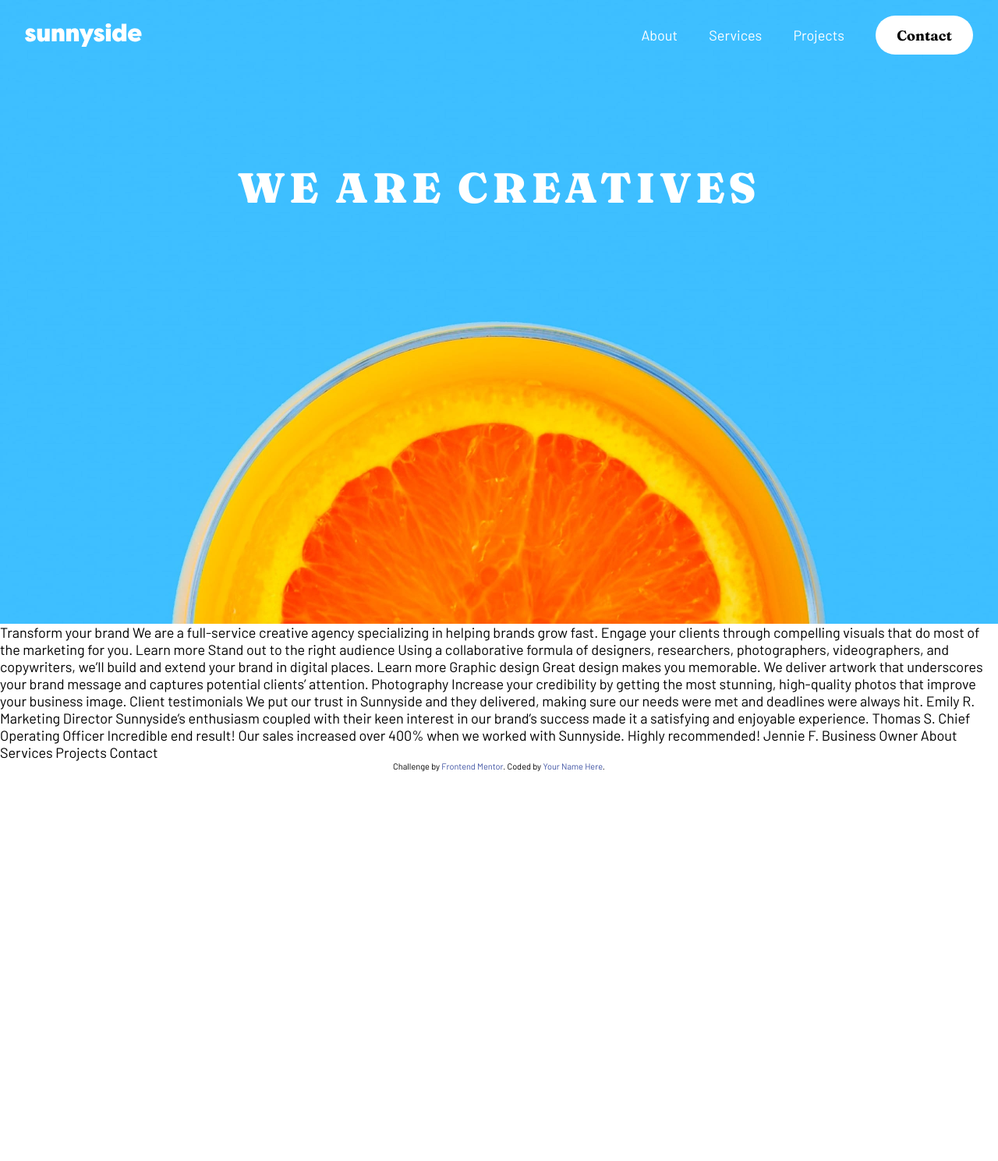
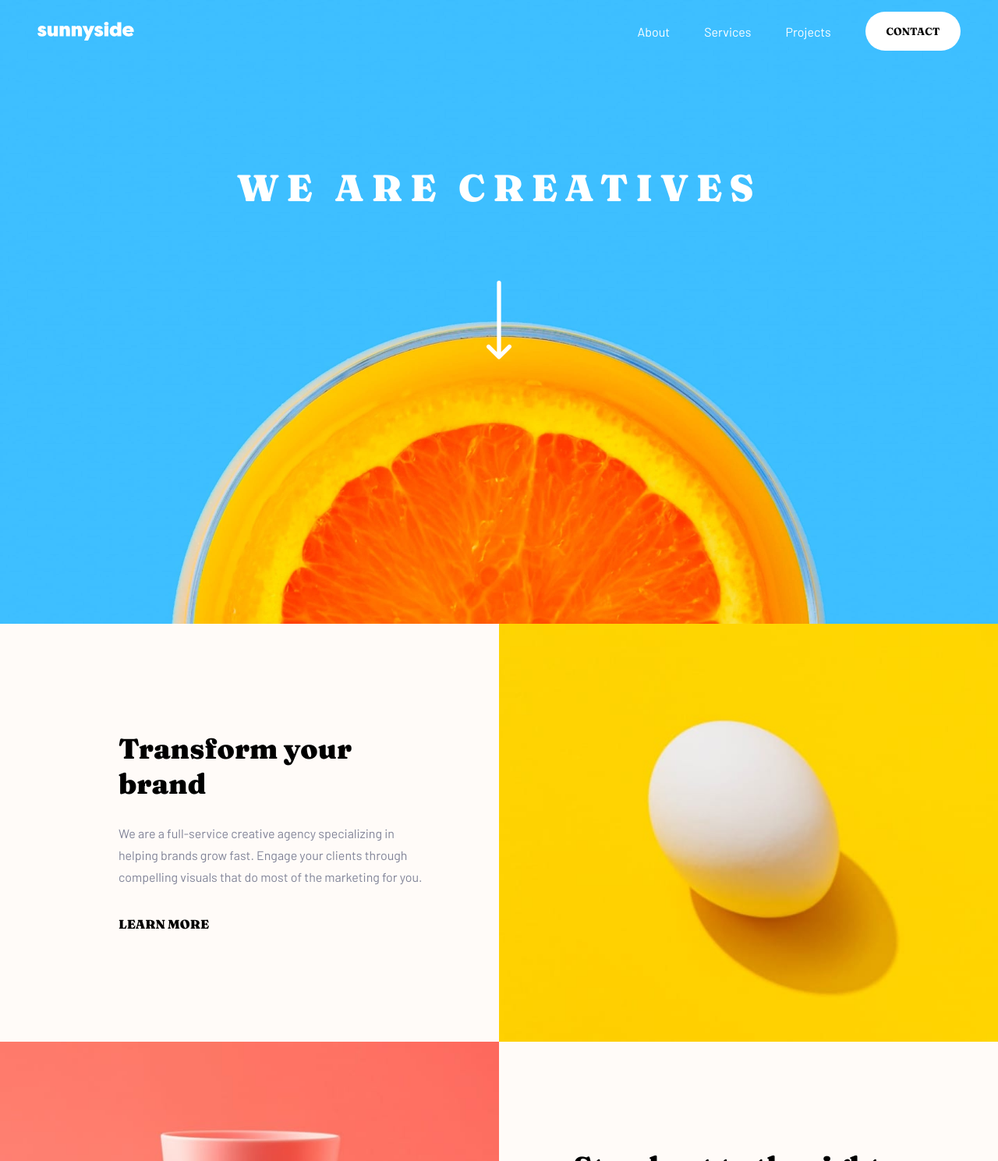
Before and after one commit to Arthur-Resende/Sunnyside-agency-landing-page, a plain HTML site: page index.html in a window 1280 px wide. Shown: the top 1489 px of the page at 78% size. Before the commit the page ends 989 px from the top, so only its background shows below. Drawn offline with Linux system fonts and the light colour scheme.

Commit message:
section gallery partially added

```diff
--- a/index.html
+++ b/index.html
@@ -16,40 +16,88 @@
   </style>
 </head>
 <body>
-  <div class="navbar">
-    <div class="logo">
+
+<!-- Creating the navbar -->
+
+  <div class="navbar flex">
+    <div class="flex vertical-center">
       <img src="images/logo.svg" alt="sunnyside logo" />
     </div>
-    <div class="navlinks">
+    <div class="navlinks flex vertical-center">
       <a href="#">About</a>
       <a href="#">Services</a>
       <a href="#">Projects</a>
-      <button class="Fraunces-font">Contact</button>
+      <button class="Fraunces-font uppercase">Contact</button>
     </div>
   </div>
+
+<!-- Main landing section -->
+
   <section class="we-are-creatives">
-    <div class="container">
-      <h1 class="text-center Fraunces-font">We are creatives</h1>
+    <div class="container full-width flex vertical-center">
+      <h1 class="text-center Fraunces-font uppercase bold">We are creatives</h1>
     </div>
+    <img class="arrow-down" src="images/icon-arrow-down.svg" alt="downward arrow"/>
   </section>
-  Transform your brand
 
-  We are a full-service creative agency specializing in helping brands grow fast.
-  Engage your clients through compelling visuals that do most of the marketing for you.
+<!-- Gallery section -->
 
-  Learn more
+  <section class="gallery">
 
-  Stand out to the right audience
+<!-- first row -->
 
-  Using a collaborative formula of designers, researchers, photographers, videographers, and copywriters, we’ll build and extend your brand in digital places.
+    <div class="gallery-item">
+      <div class="text-item text-item-left">
+        <h2 class="Fraunces-font bold">Transform your brand</h2>
+        <p class="gallery-text">
+          We are a full-service creative agency specializing in helping brands grow fast.
+          Engage your clients through compelling visuals that do most of the marketing for you.
+        </p>
+        <a class="Fraunces-font uppercase bold learn-more">Learn more</a>
+      </div>
+    </div>
 
-  Learn more
+    <div class="gallery-item gallery-image">
+      <img class="gallery-image" src="images/desktop/image-transform.jpg" alt="an egg">
+    </div>
 
-  Graphic design
-  Great design makes you memorable. We deliver artwork that underscores your brand message and captures potential clients’ attention.
+<!-- second row -->
 
-  Photography
-  Increase your credibility by getting the most stunning, high-quality photos that improve your business image.
+    <div class="gallery-item">
+      <img class="gallery-image" src="images/desktop/image-stand-out.jpg" alt="an opaque wine cup">
+    </div>
+
+    <div class="gallery-item">
+      <div class="text-item text-item-right">
+        <h2 class="Fraunces-font bold">Stand out to the right audience</h2>
+
+        <p class="gallery-text">
+          Using a collaborative formula of designers, researchers, photographers, videographers, and copywriters, we’ll build and extend your brand in digital places.
+        </p>
+
+        <a class="Fraunces-font uppercase bold learn-more">Learn more</a>
+      </div>
+    </div>
+
+<!-- last row -->
+
+    <div class="gallery-item last-row" id="first-image">
+      <img class="gallery-image" src="images/desktop/image-graphic-design.jpg" alt="two cherries">
+      <h2 class="Fraunces-font bold">Graphic design</h2>
+      <p class="gallery-text">
+        Great design makes you memorable. We deliver artwork that underscores your brand message and captures potential clients’ attention.
+      </p>
+    </div>
+
+    <div class="gallery-item last-row" id="second-image">
+      <img class="gallery-image" src="images/desktop/image-photography.jpg" alt="an orange">
+      <h2 class="Fraunces-font bold">Photography</h2>
+      <p>
+        Increase your credibility by getting the most stunning, high-quality photos that improve your business image.
+      </p>
+    </div>
+
+  </section>
 
   Client testimonials
 
--- a/style.css
+++ b/style.css
@@ -6,18 +6,21 @@
 }
 
 html {
-    Font-size: 18px;
+    Font-size: 16px;
     font-family: 'Barlow';
+    font-weight: 600;
 }
 
 h1 {
     font-size: 3rem;
-    font-weight: 900;
-    letter-spacing: 0.1em;
+    letter-spacing: 0.2em;
     color: #ffffff;
-    text-transform: uppercase;
-    display:table-cell;
-    vertical-align: middle;
+}
+
+h2 {
+    font-size: 2.25rem;
+    line-height: 1.25em;
+    margin: 0.75em 0em;
 }
 
 a {
@@ -27,13 +30,11 @@ a {
 }
 
 button {
-    padding: 0.75em 1.5em;
-    border-radius: 2em;
-    font-family: inherit;
-    font-size: 1rem;
+    border: none;
+    padding: 1.25em 2em;
+    border-radius: 3em;
     background-color: #ffffff;
     color: #000000;
-    border: none;
 }
 
 .Fraunces-font {
@@ -55,23 +56,15 @@ button {
 .navbar {
     color: #ffffff;
     position: fixed;
-    display: flex;
     justify-content: space-between;
     height: 5rem;
-    width: 95%;
-    left: 2.5%;
+    width: 92.5%;
+    left: 3.75%;
 }
 
 .navlinks {
-    display: flex;
-    align-items: center;
     justify-content: space-between;
     width: 35%;
-}
-
-.logo {
-    display: flex;
-    align-items: center;
 }
 
 .logo img {
@@ -80,6 +73,80 @@ button {
 
 .container {
     height: 60vh;
-    display: table;
+    justify-content: center;
+}
+
+.arrow-down {
+    position: absolute;
+    left: 48.75%;
+    top: 45%;
+    width: 2.5%;
+}
+
+.flex {
+    display: flex;
+}
+
+.vertical-center {
+    align-self: center;
+    align-items: center;
+}
+
+.full-width {
     width: 100%;
 }
+
+.gallery {
+    display: grid;
+    grid-template-columns: 1fr 1fr;
+}
+
+.gallery-item {
+    background-color: #fffbf8;
+}
+
+.text-item {
+    width: 62.5%;
+    margin-top: 21.5%;
+    line-height: 1.75em;
+    align-items: center;
+}
+
+.text-item-left {
+    margin-left: 23.75%;
+}
+
+.text-item-right {
+    margin-left: 15%;
+}
+
+.gallery-image {
+    width: 100%;
+    height: 101%;
+}
+
+.uppercase {
+    text-transform: uppercase;
+}
+
+.bold {
+    font-weight: 600;
+    font-weight: 900;
+}
+
+.learn-more {
+    display: inline-block;
+    margin-top: 2em;
+}
+
+.gallery-text {
+    color: #818498;
+    font-weight: 400;
+}
+
+#egg {
+    background-color: transparent;
+    background-image: url('/images/desktop/image-transform.jpg');
+    background-repeat: no-repeat;
+    background-size: cover;
+}
```
